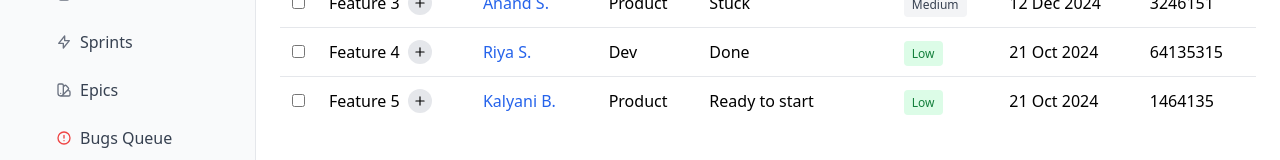
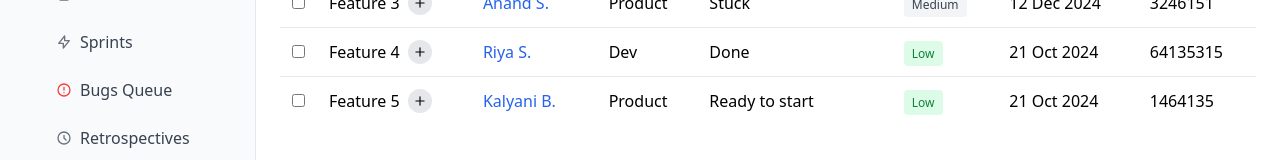
Before and after one commit to riya-shete/AI-Powered-Project-Management-System, a React (Vite) app: page /sprintspage in a window 1280 px wide. Shown: the part 399-559 px from the top of the page. Built offline with nearby package versions, Linux system fonts and the light colour scheme.

Commit message:
retrospective glitch corrected

```diff
--- a/src/components/sidebar.jsx
+++ b/src/components/sidebar.jsx
@@ -124,15 +124,7 @@ const Sidebar = () => {
                 </svg>
                 <span className="font-medium">Sprints</span>
               </div>
-              <div
-                className="flex items-center py-2 px-2 text-gray-700 hover:text-blue-600 hover:bg-white rounded-md transition-all duration-200 cursor-pointer group"
-                onClick={() => handleNavigation('/epics')}
-              >
-                <svg className="w-4 h-4 mr-2 text-gray-500 group-hover:text-blue-500" fill="none" viewBox="0 0 24 24" stroke="currentColor">
-                  <path strokeLinecap="round" strokeLinejoin="round" strokeWidth={2} d="M7 21a4 4 0 01-4-4V5a2 2 0 012-2h4a2 2 0 012 2v12a4 4 0 01-4 4zm0 0h12a2 2 0 002-2v-4a2 2 0 00-2-2h-2.343M11 7.343l1.657-1.657a2 2 0 012.828 0l2.829 2.829a2 2 0 010 2.828l-8.486 8.485M7 17h.01" />
-                </svg>
-                <span className="font-medium">Epics</span>
-              </div>
+
               <div
                 className="flex items-center py-2 px-2 text-gray-700 hover:text-blue-600 hover:bg-white rounded-md transition-all duration-200 cursor-pointer group"
                 onClick={() => handleNavigation('/bugsqueue')}
@@ -151,15 +143,7 @@ const Sidebar = () => {
                 </svg>
                 <span className="font-medium">Retrospectives</span>
               </div>
-              <div
-                className="flex items-center py-2 px-2 text-gray-700 hover:text-blue-600 hover:bg-white rounded-md transition-all duration-200 cursor-pointer group"
-                onClick={() => handleNavigation('/getting-started')}
-              >
-                <svg className="w-4 h-4 mr-2 text-gray-500 group-hover:text-blue-500" fill="none" viewBox="0 0 24 24" stroke="currentColor">
-                  <path strokeLinecap="round" strokeLinejoin="round" strokeWidth={2} d="M13 16h-1v-4h-1m1-4h.01M21 12a9 9 0 11-18 0 9 9 0 0118 0z" />
-                </svg>
-                <span className="font-medium">Getting Started</span>
-              </div>
+
             </div>
           )}
         </div>
--- a/src/pages/Retrospective.jsx
+++ b/src/pages/Retrospective.jsx
@@ -456,17 +456,6 @@ const Retrospectivemain = () => {
   );
 };
 
-// Parent component wrapping the content similar to your Bugs_queue_section structure
-const DashboardPage = () => {
-  return (
-    <div className="flex flex-col h-screen bg-gray-50">
-      <Navbar />
-      <div className="flex flex-1 overflow-hidden">
-        <Sidebar />
-        <RetrospectiveComponent />
-      </div>
-    </div>
-  );
-};
 
-export default DashboardPage;
+
+export default RetrospectiveComponent;
```
